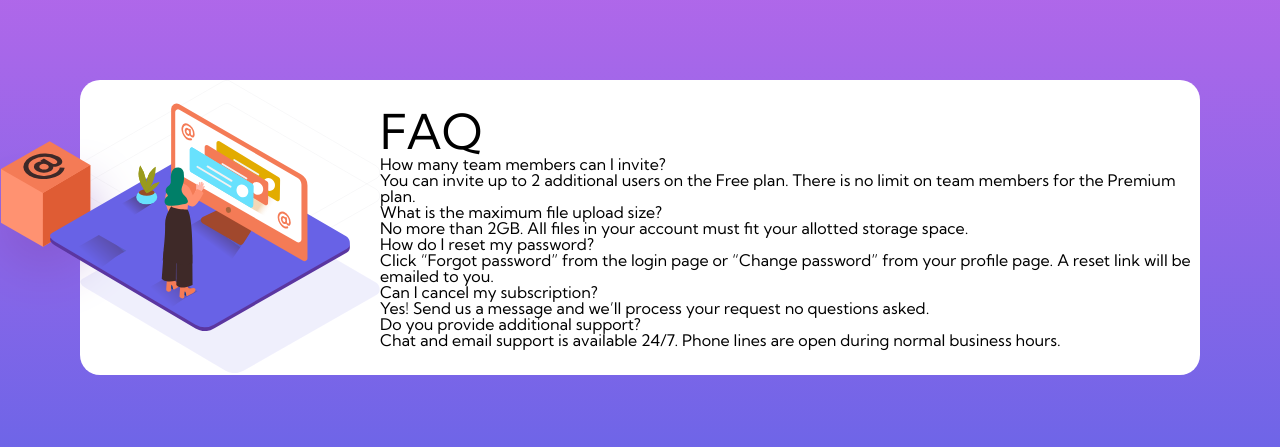
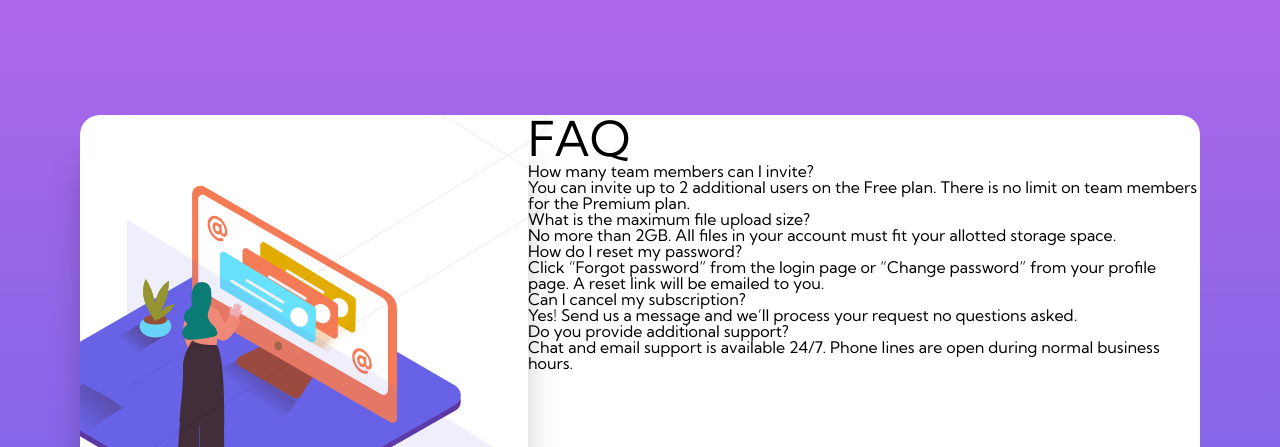
Before and after one commit to gabrells/FAQ-accordion-card, a plain HTML site: page index.html in a window 1280 px wide. Shown: the top 447 px of the page. Drawn offline with Linux system fonts and the light colour scheme.

Commit message:
update to background

```diff
--- a/assets/style.css
+++ b/assets/style.css
@@ -1,13 +1,17 @@
 body {
     font-family: 'Kumbh Sans', sans-serif;
     background: linear-gradient(hsl(273, 75%, 66%),hsl(240, 73%, 65%));
+    min-height: 800px;
+    display: flex;
+    justify-content: center;
+    align-items: center;
+    background-attachment: fixed;
 
 }
 
-main {
+.layout {
     margin: 5rem;
     background-color: #fff;
-    align-items: center;
     display: flex;
     border-radius: 20px;
 
@@ -18,7 +22,7 @@ main {
 
 }
 
-.img-bg {
+/* .img-bg {
     width: 300px;
     position: relative;
 }
@@ -31,7 +35,7 @@ main {
     width: 300px;
     float: left;
     position: absolute; left: -30px; bottom: 15%;
-}
+} */
 
 
 .faq {
@@ -41,6 +45,53 @@ main {
 .titulo {
     font-size: 3rem;
 }
+/* Imagens */
+.bg-grupo {
+    width: 95%;
+    max-width: 40%;
+    height: 510px;
+    /* margin-left: 2.7rem; */
+    display: flex;
+    justify-content: space-between;
+    background-color: white;
+    border-radius: 24px;
+    box-shadow: 0 40px 35px -5px rgba(0, 0, 0, 0.25);
+}
+
+.womam-desktop {
+    background-image: url(./illustration-woman-online-desktop.svg);
+    width: 100%;
+    height: 100%;
+    min-width: 450px;
+    background-size: 100.3%;
+    background-position-x: -70px;
+    background-position-y: 70px;
+    background-repeat: no-repeat;
+}
+
+.bg-desktop {
+    background-image: url(bg-pattern-desktop.svg);
+    width: 100%;
+    min-width: 450px;
+    background-size: 200% 185%;
+    background-position-x: -480px;
+    background-position-y: -294px;
+    background-repeat: no-repeat;
+    position: relative;
+    left: -90%;
+}
+
+.box-desktop {
+    background-image: url(./illustration-box-desktop.svg);
+    width: 100%;
+    height: 100%;
+    background-repeat: no-repeat;
+    background-size: contain;
+    position: relative;
+    right: 93px;
+    top: 204px;
+}
+
 
 /* footer */
 
--- a/index.html
+++ b/index.html
@@ -19,11 +19,16 @@
   </style>
 </head>
 <body>
-    <main>
+  <div>
+      <main class="layout">
         <section class="bg-grupo">
-        <img src="./assets/bg-pattern-desktop.svg" class="img-bg">
+          <!-- <img src="./assets/bg-pattern-desktop.svg" class="img-bg">
           <img src="./assets/illustration-box-desktop.svg" class="box">
           <img src="./assets/illustration-woman-online-desktop.svg" class="womam">
+           -->
+           <figure class="womam-desktop"></figure>
+           <figure class="bg-desktop"></figure>
+           <figure class="box-desktop"></figure>
 
         </section>
 
@@ -66,5 +71,6 @@
       <script src="https://kit.fontawesome.com/2a56b62252.js" crossorigin="anonymous"></script>
       <script src="main.js"></script>
     </footer>
+  </div>
 </body>
 </html>
```
Lines whose indentation alone changed are shown as unchanged.
